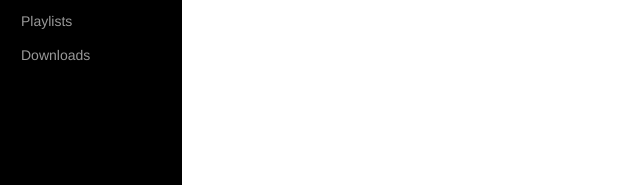
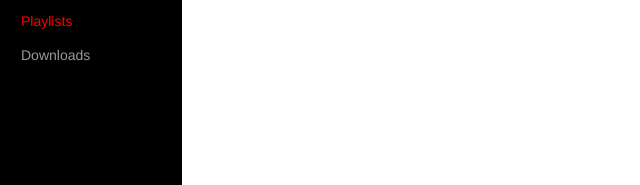
Before and after one commit to sizif/extend-boostrap-with-css-js-and-jquery, a website: page index.html in a window 1280 px wide. Both pictures are taken after a click on the link "Playlists". Shown: the part 203-388 px from the top of the page, 0-640 px from the left. Drawn offline with nearby package versions, Linux system fonts and the light colour scheme.

Commit message:
Add styles for wrapper ul li a:active, a:focus

```diff
--- a/index.html
+++ b/index.html
@@ -62,6 +62,12 @@
 				text-decoration: none;
 				color: #fff;
 			}
+			.pdsa-sn-wrapper ul li a:active,
+			.pdsa-sn-wrapper ul li a:focus {
+				text-decoration: none;
+				outline: none;
+				color: red;
+			}
 	</style>
 </head>
 <body>
```
